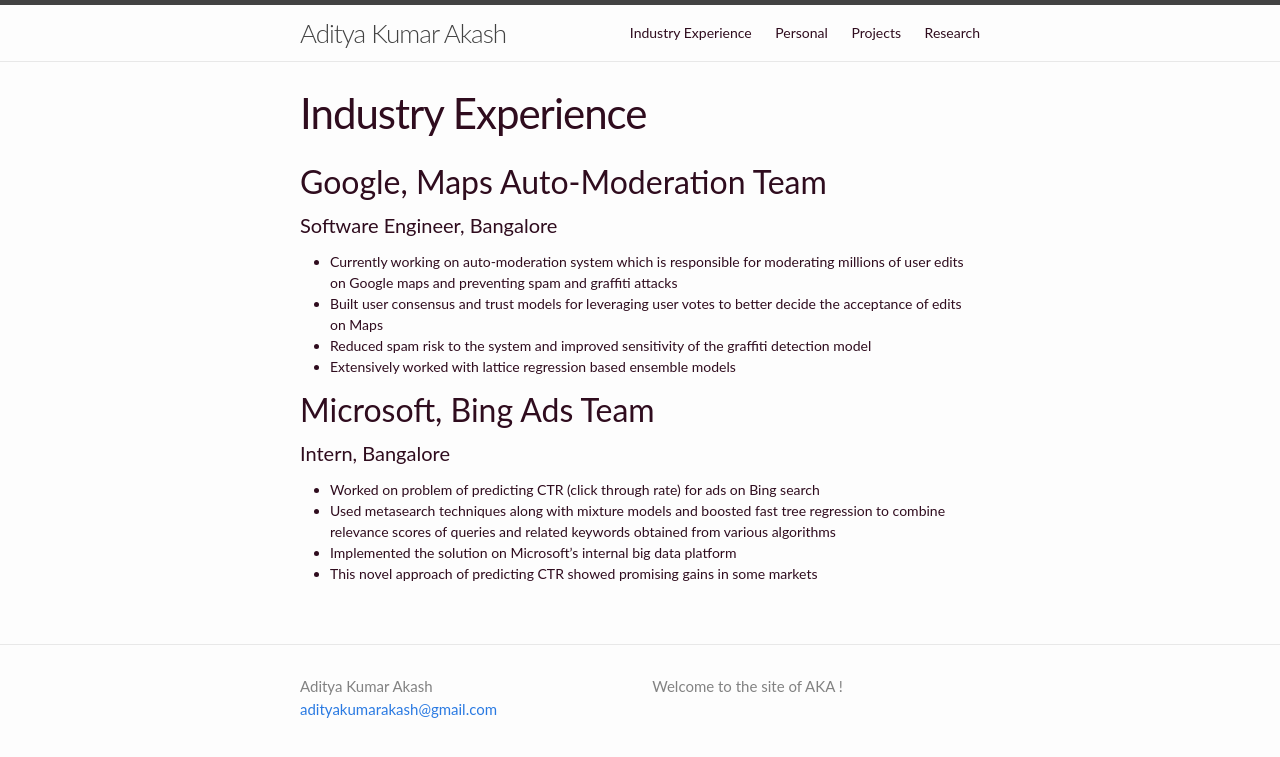
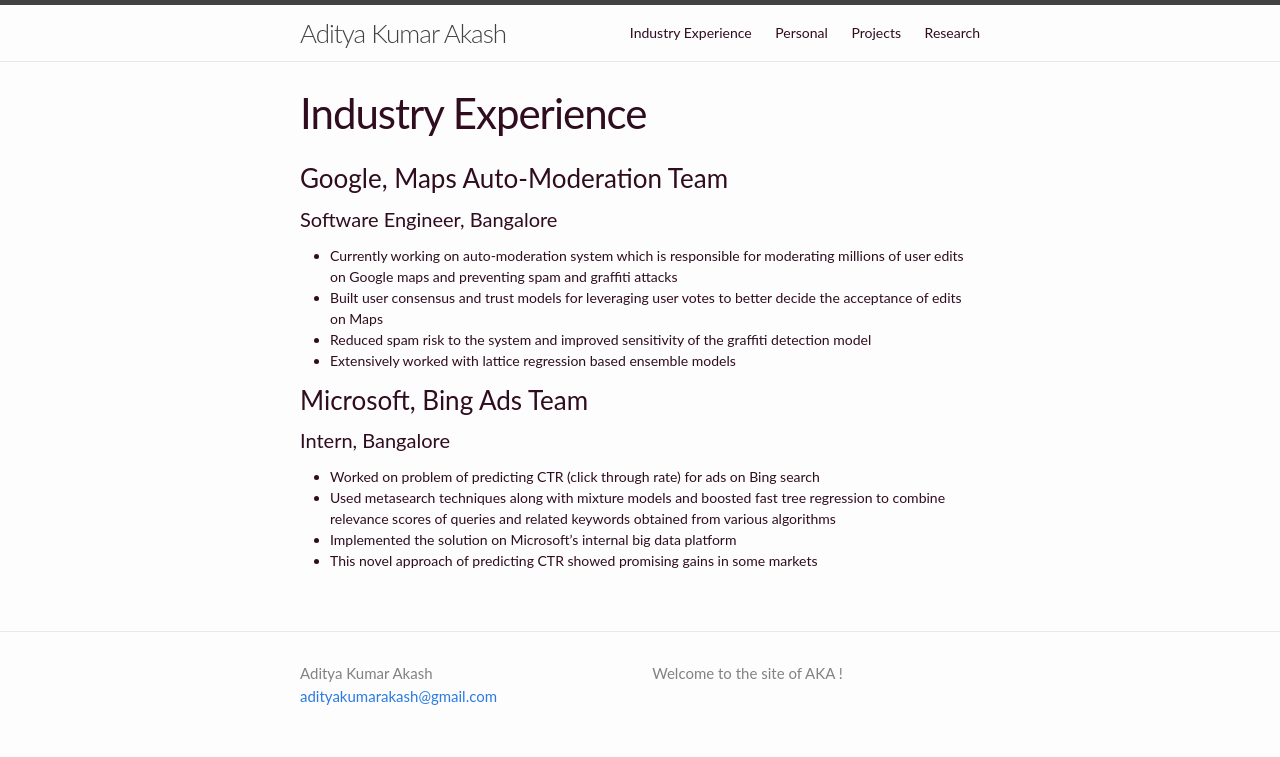
Before and after one commit to adityakumarakash/adityakumarakash.github.io, a Jekyll site: the page built from industry_experience.md, in a window 1280 px wide. Shown: the top 757 px of the page. Built offline with Jekyll 4.4.1, drawn with Linux system fonts in a browser that asks for light colours.

```diff
--- a/industry_experience.md
+++ b/industry_experience.md
@@ -4,14 +4,15 @@ title: Industry Experience
 permalink: /industry_experience/
 ---
 
-## Google, Maps Auto-Moderation Team
+### Google, Maps Auto-Moderation Team
 #### Software Engineer, Bangalore
 * Currently working on auto-moderation system which is responsible for moderating millions of user edits on Google maps and preventing spam and graffiti attacks
 * Built user consensus and trust models for leveraging user votes to better decide the acceptance of edits on Maps
 * Reduced spam risk to the system and improved sensitivity of the graffiti detection model
 * Extensively worked with lattice regression based ensemble models
 
-## Microsoft, Bing Ads Team
+
+### Microsoft, Bing Ads Team
 #### Intern, Bangalore
 * Worked on problem of predicting CTR (click through rate) for ads on Bing search
 * Used metasearch techniques along with mixture models and boosted fast tree regression to combine relevance scores of queries and related keywords obtained from various algorithms
```
